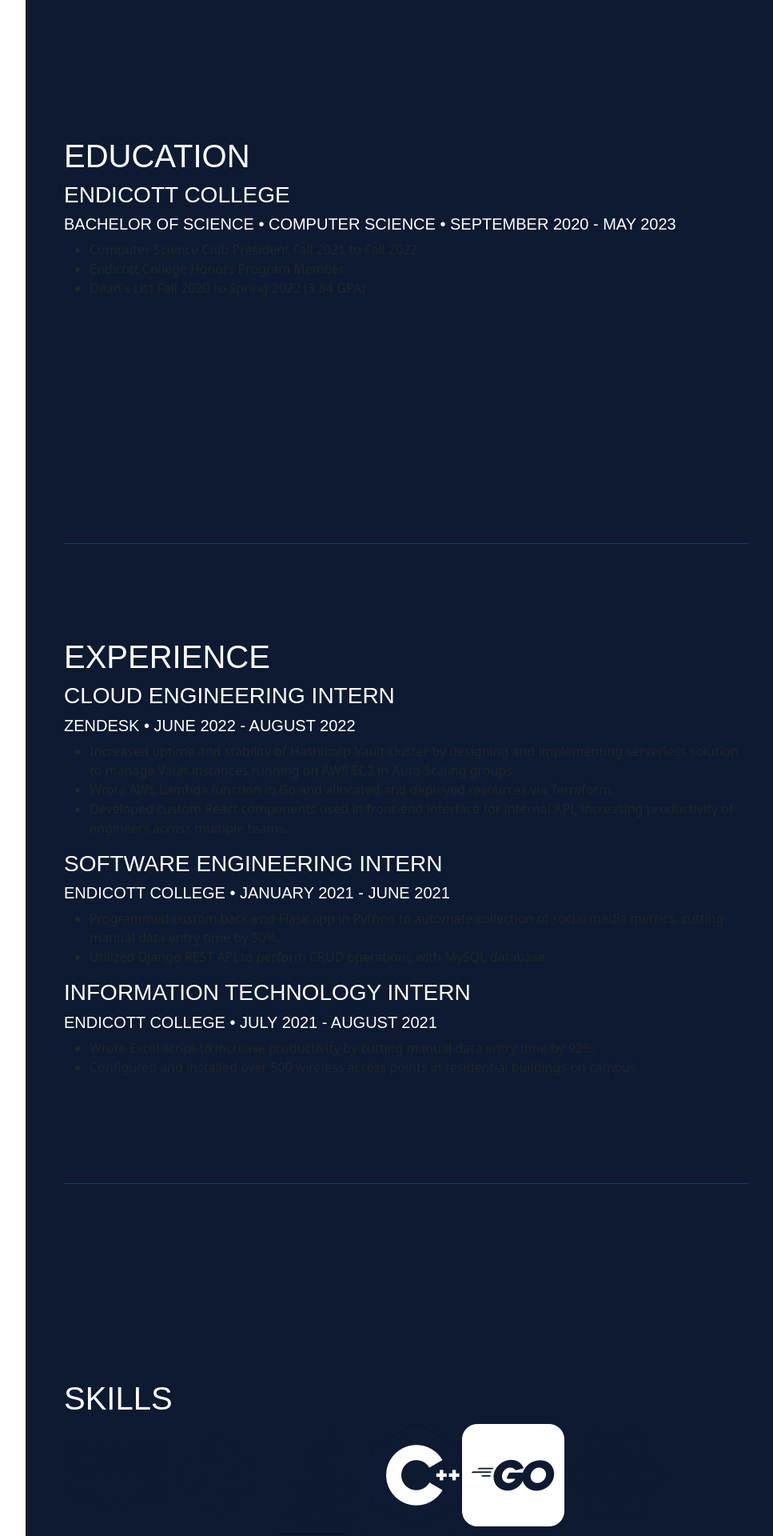
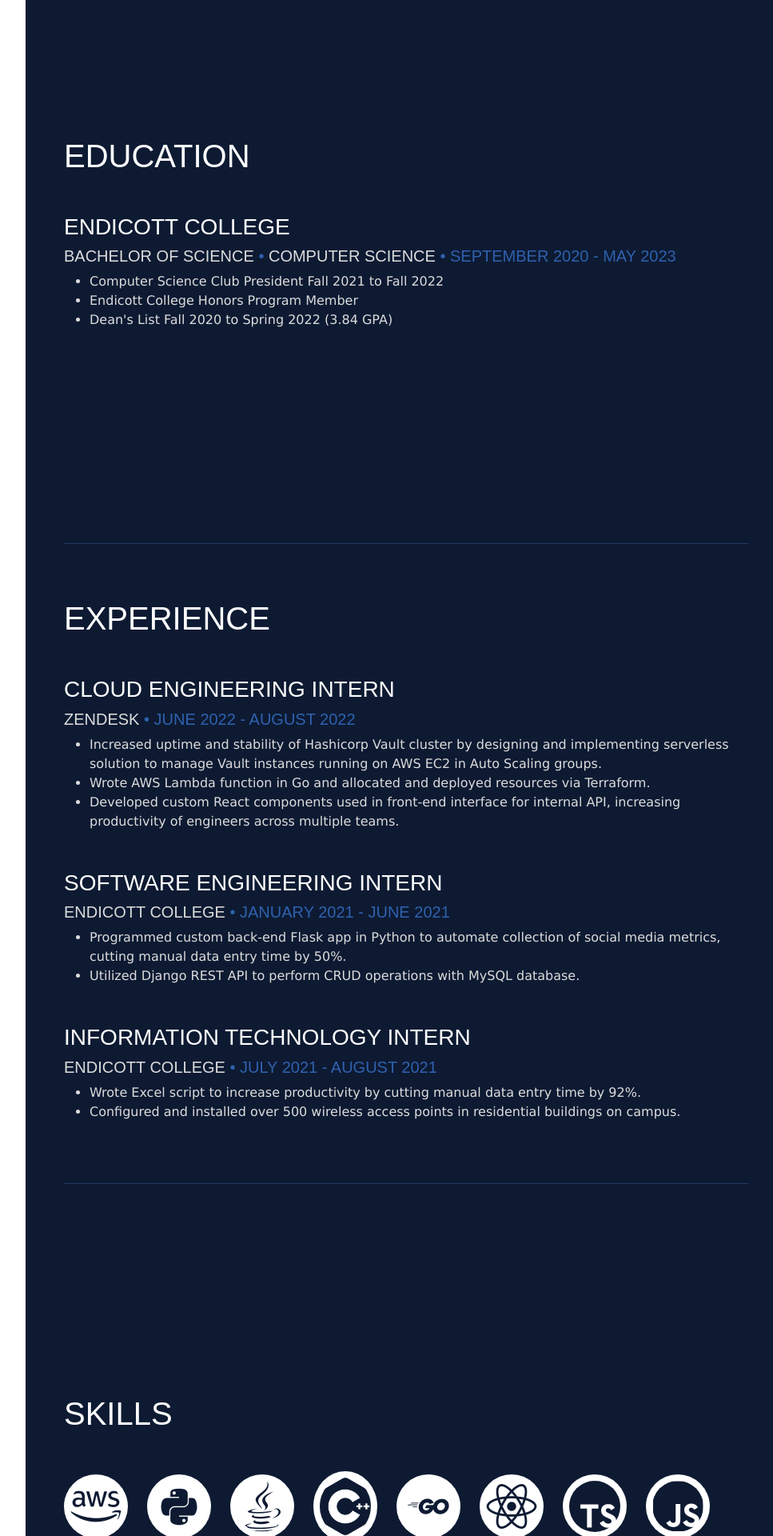
Before and after one commit to greg-hosking/resume, a React (Create React App) app: page / in a window 1280 px wide. Shown: the part 920-2840 px from the top of the page at 80% size, without its empty margins (224-1191 px from the left). Built offline with nearby package versions, Linux system fonts and the light colour scheme; the HTML template or start-up script is replaced by a standard one.

Commit message:
Complete website styles

```diff
--- a/src/App.css
+++ b/src/App.css
@@ -7,7 +7,8 @@
   font-family: Arial, Helvetica, sans-serif;
 }
 
-p {
+p,
+li {
   color: gainsboro;
   font-family: Verdana, Geneva, Tahoma, sans-serif;
 }
@@ -15,7 +16,7 @@
 /* ------- */
 /* TOP NAV */
 /* ------- */
-#top-nav-container {
+#top-nav {
   background-color: #233965;
   border-bottom: 3px solid white;
 }
@@ -116,21 +117,113 @@
   background-color: gainsboro;
 }
 
-#source-code-icon,
 #download-icon {
   border: 4px solid white;
 }
 
-#source-code-icon:hover,
 #download-icon:hover {
   border-color: gainsboro;
 }
 
+/* ----------------- */
+/* EDUCATION SECTION */
+/* ----------------- */
+#education-section h1 {
+  padding-bottom: 1em;
+  padding-top: 1em;
+}
+
+#education-section h5 {
+  color: gainsboro;
+}
+
+#education-section h5 span {
+  color: #2f61ae;
+}
+
+/* ------------------ */
+/* EXPERIENCE SECTION */
+/* ------------------ */
+#experience-section h1 {
+  padding-bottom: 1em;
+  padding-top: 1em;
+}
+
+#experience-section h5 {
+  color: gainsboro;
+}
+
+#experience-section h5 span {
+  color: #2f61ae;
+}
+
+#experience-section ul {
+  padding-bottom: 2em;
+}
+
+/* -------------- */
+/* SKILLS SECTION */
+/* -------------- */
+#skills-section h1 {
+  padding-bottom: 1em;
+  padding-top: 1em;
+}
+
+#skills-section img {
+  background-color: white;
+  border-radius: 50%;
+  margin-right: 1.5em;
+  margin-bottom: 1.5em;
+  padding: 0.5em;
+  width: 80px;
+}
+
+/* ---------------- */
+/* PROJECTS SECTION */
+/* ---------------- */
+#projects-section {
+  padding-bottom: 3em;
+}
+
+#projects-section h1 {
+  padding-bottom: 1em;
+  padding-top: 1em;
+}
+
+#projects-section h5 {
+  color: gainsboro;
+}
+
+#projects-section h5 span {
+  color: #2f61ae;
+}
+
+#projects-section img {
+  background-color: white;
+  border-radius: 50%;
+  margin-right: 1.5em;
+  margin-bottom: 3em;
+  padding: 0.35em;
+  width: 50px;
+}
+
+#projects-section #github-link img {
+  padding: 0.15em;
+}
+
+#projects-section #github-link img:hover {
+  background-color: gainsboro;
+}
+
+/* ----------------------------- */
+/* MEDIUM SCREEN SIZE BREAKPOINT */
+/* ----------------------------- */
 @media (max-width: 768px) {
   #content-container {
     left: 0;
     width: 100%;
   }
+
   #about-section h1 {
     font-size: 48px;
   }
```
